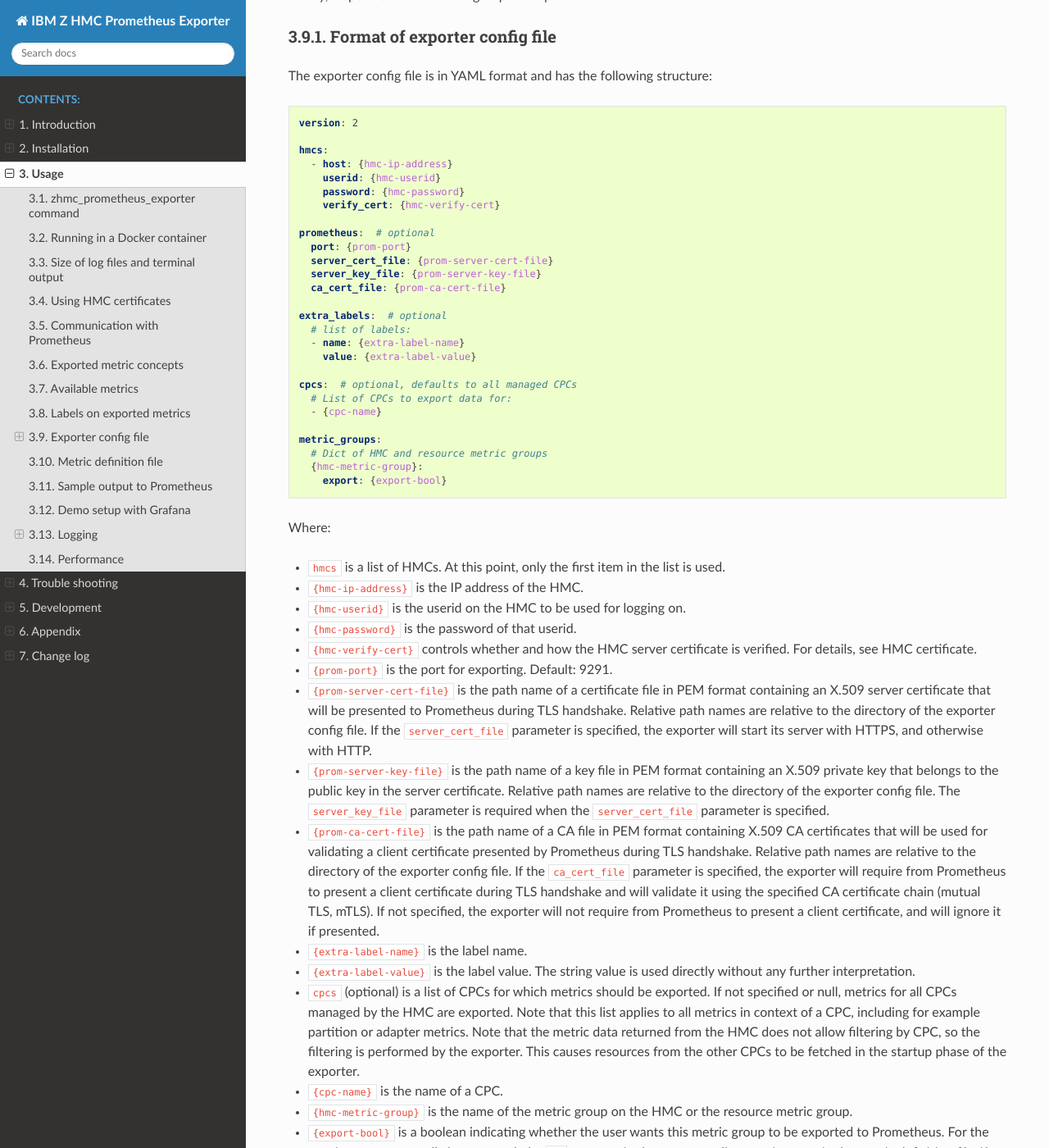
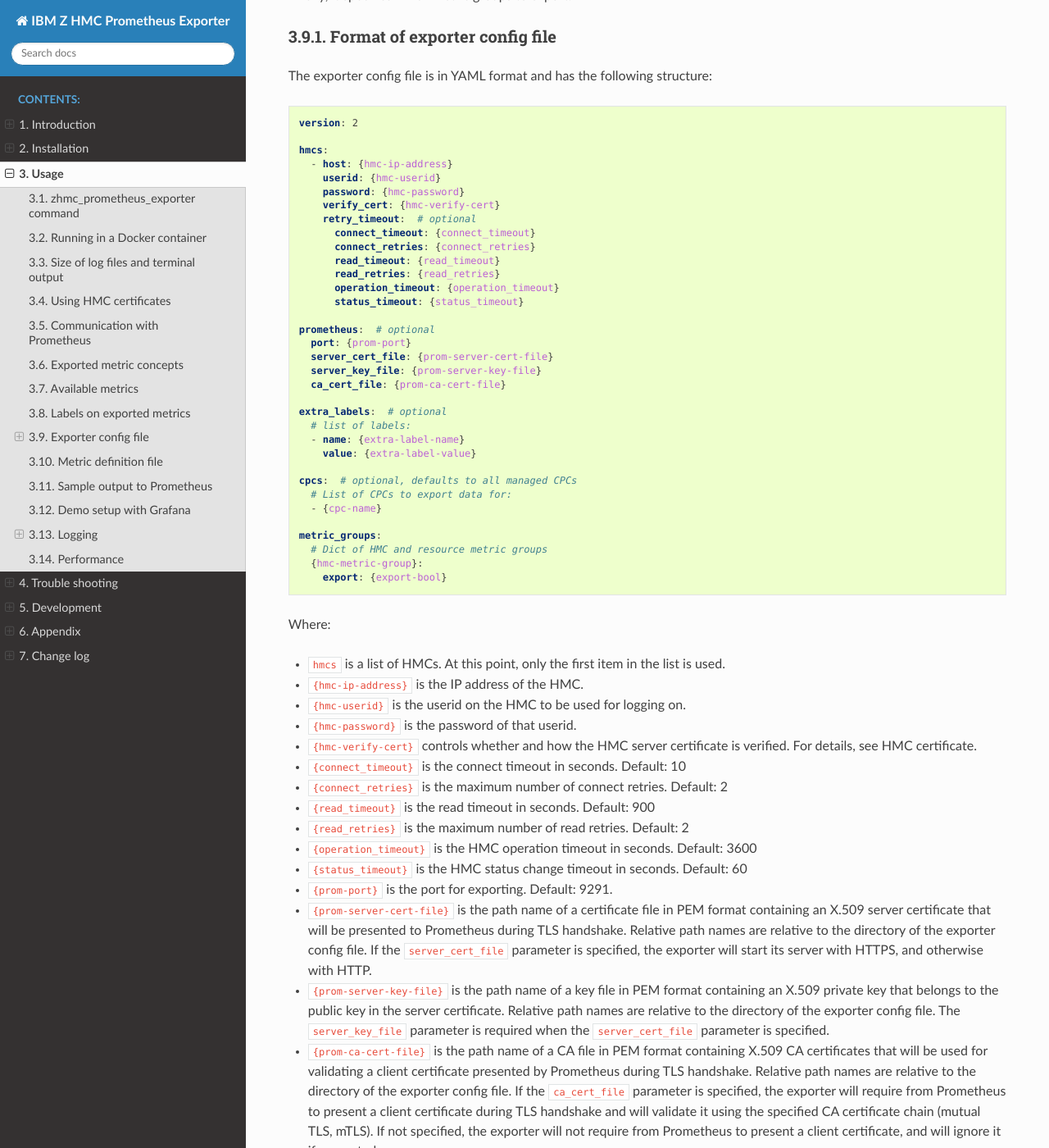
Before and after one commit to zhmcclient/zhmc-prometheus-exporter, a Sphinx documentation site: the page built from docs/usage.rst, in a window 1280 px wide and 1400 px high, scrolled down 16518 px. Shown: the whole window at 82% size. Built offline with Sphinx 7.4.7 and the Read the Docs theme 3.1.0, drawn with Linux system fonts in a browser that asks for light colours; the version number could not be read and is left out.

Commit message:
Made the retry and timeout values configurable in the exporter config file
Signed-off-by: Andreas Maier <maiera@de.ibm.com>

```diff
--- /dev/null
+++ b/changes/765.feature.rst
@@ -0,0 +1 @@
+Made the retry and timeout values configurable in the exporter config file.
--- a/docs/usage.rst
+++ b/docs/usage.rst
@@ -772,6 +772,13 @@
         userid: {hmc-userid}
         password: {hmc-password}
         verify_cert: {hmc-verify-cert}
+        retry_timeout:  # optional
+          connect_timeout: {connect_timeout}
+          connect_retries: {connect_retries}
+          read_timeout: {read_timeout}
+          read_retries: {read_retries}
+          operation_timeout: {operation_timeout}
+          status_timeout: {status_timeout}
 
     prometheus:  # optional
       port: {prom-port}
@@ -806,6 +813,18 @@
 
 * ``{hmc-verify-cert}`` controls whether and how the HMC server certificate is
   verified. For details, see :ref:`HMC certificate`.
+
+* ``{connect_timeout}`` is the connect timeout in seconds. Default: 10
+
+* ``{connect_retries}`` is the maximum number of connect retries. Default: 2
+
+* ``{read_timeout}`` is the read timeout in seconds. Default: 900
+
+* ``{read_retries}`` is the maximum number of read retries. Default: 2
+
+* ``{operation_timeout}`` is the HMC operation timeout in seconds. Default: 3600
+
+* ``{status_timeout}`` is the HMC status change timeout in seconds. Default: 60
 
 * ``{prom-port}`` is the port for exporting. Default: 9291.
 
```
Also changed, not shown: 2 other files.
